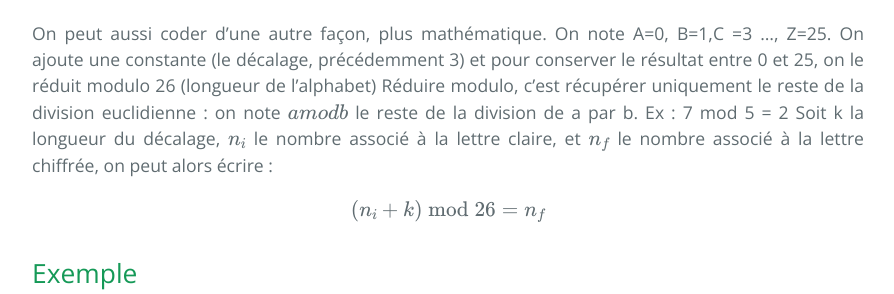
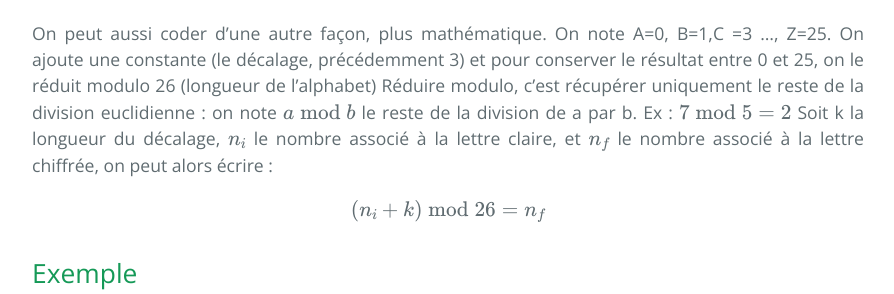
Before and after one commit to SamuelGallay/CryptoTPE, a Jekyll site: the page built from pages/1_Antiquite/3_cesar.md, in a window 1280 px wide and 900 px high, scrolled down 2919 px. Shown: the part 164-458 px from the top of the window, without its empty margins (192-1086 px from the left). Built offline with Jekyll 4.4.1, drawn with Linux system fonts in a browser that asks for light colours; our own code applies the rules of GitHub Pages for plain Markdown files; formulas are drawn with MathJax 3.

Commit message:
Update 3_cesar.md

```diff
--- a/pages/1_Antiquite/3_cesar.md
+++ b/pages/1_Antiquite/3_cesar.md
@@ -57,7 +57,7 @@ Voici un message d'exemple :
 ## Modélisation mathématique
 
 On peut aussi coder d’une autre façon, plus mathématique. On note A=0, B=1,C =3 ..., Z=25. On ajoute une constante (le décalage, précédemment 3) et pour conserver le résultat entre 0 et 25, on le réduit modulo 26 (longueur de l'alphabet)
-Réduire modulo, c’est récupérer uniquement le reste de la division euclidienne : on note $$ a mod b $$ le reste de la division de a par b.  Ex : 7 mod 5 = 2
+Réduire modulo, c’est récupérer uniquement le reste de la division euclidienne : on note $$ a \bmod b $$ le reste de la division de a par b.  Ex : $$ 7 \bmod 5 = 2 $$
 Soit k la longueur du décalage, $$ n_{i} $$ le nombre associé à la lettre claire, et $$ n_{f} $$ le nombre associé à la lettre chiffrée, on peut alors écrire :
 
 $$ (n_{i} + k) \bmod 26 = n_{f} $$
```
